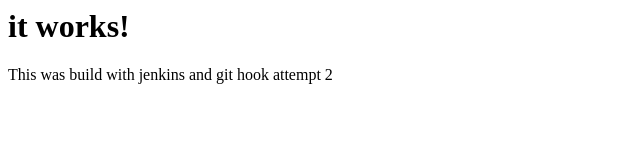
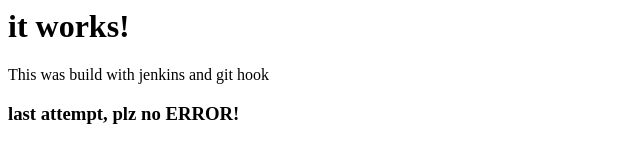
Before and after one commit to 0x6b61747a65/jenkins, a plain HTML site: page index.html in a window 1280 px wide. Shown: the whole page, without its empty margins (0-640 px from the left). Drawn offline with Linux system fonts and the light colour scheme.

Commit message:
last attempt! PLZ!

```diff
--- a/index.html
+++ b/index.html
@@ -1,3 +1,4 @@
 <h1>it works!</h1>
 
-<p>This was build with jenkins and git hook attempt 2</p>
+<p>This was build with jenkins and git hook</p>
+<h3>last attempt, plz no ERROR!</h3>
```
